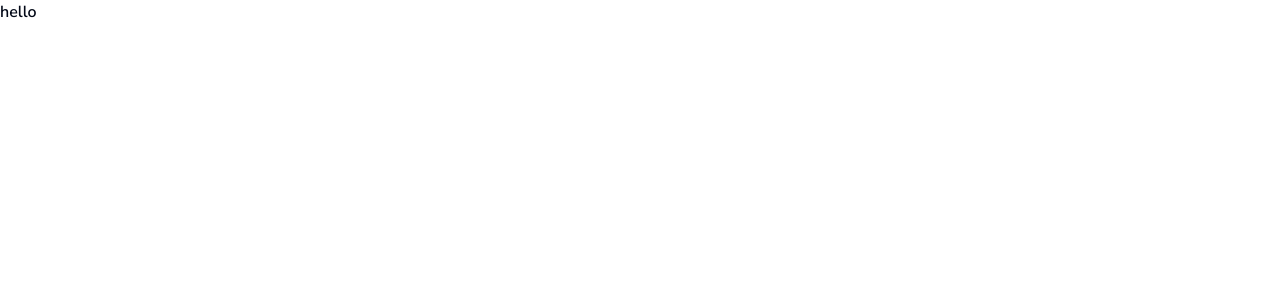
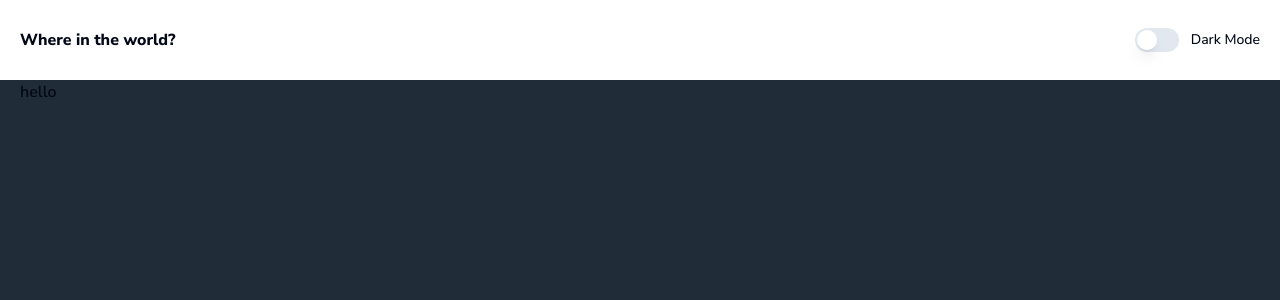
Before and after one commit to thiagomartns/rest-countries-api, a Next.js app: page / in a window 1280 px wide. Shown: the top 300 px of the page. Built offline with nearby package versions, Linux system fonts and the light colour scheme.

Commit message:
Feat: Header and dark theme

```diff
--- /dev/null
+++ b/app/countries/[country]/page.tsx
@@ -0,0 +1,9 @@
+"use client";
+
+import { useParams } from "next/navigation";
+
+export default function Country() {
+  const params = useParams();
+
+  return <h1>helloasdasd country: {params.country}</h1>;
+}
--- a/app/layout.tsx
+++ b/app/layout.tsx
@@ -1,11 +1,13 @@
 import type { Metadata } from "next";
 import { Nunito_Sans } from "next/font/google";
 import "./globals.css";
+import { Navigation } from "@/components/navigation";
+import { MantineProvider, createTheme } from "@mantine/core";
 
 const nunito = Nunito_Sans({ subsets: ["latin"] });
 
 export const metadata: Metadata = {
-  title: "Create Next App",
+  title: "Where in the world?",
   description: "Generated by create next app",
 };
 
@@ -14,9 +16,20 @@ export default function RootLayout({
 }: Readonly<{
   children: React.ReactNode;
 }>) {
+  const theme = createTheme({
+    /** Put your mantine theme override here */
+  });
+
   return (
     <html lang="en">
-      <body className={nunito.className}>{children}</body>
+      <body className={nunito.className}>
+        <MantineProvider theme={theme}>
+          <Navigation />
+          <main className="h-[90vh] bg-very-dark-blue-bg px-5 ">
+            {children}
+          </main>
+        </MantineProvider>
+      </body>
     </html>
   );
 }
--- a/app/page.tsx
+++ b/app/page.tsx
@@ -1,5 +1,12 @@
-import Image from "next/image";
+"use client";
+
+import { useMantineColorScheme } from "@mantine/core";
 
 export default function Home() {
-  return <h1 className="font-semibold">hello</h1>;
+  const { colorScheme } = useMantineColorScheme();
+  const isDark = colorScheme === "dark" ? true : false;
+
+  return (
+    <h1 className={`font-semibold ${isDark ? "text-white" : ""}`}>hello</h1>
+  );
 }
--- /dev/null
+++ b/components/navigation/index.tsx
@@ -0,0 +1,42 @@
+"use client";
+
+import React from "react";
+import { Switch } from "../ui/switch";
+import { Label } from "../ui/label";
+import { useComputedColorScheme, useMantineColorScheme } from "@mantine/core";
+import Link from "next/link";
+
+export const Navigation = () => {
+  const { setColorScheme, colorScheme } = useMantineColorScheme();
+  const computedColorScheme = useComputedColorScheme("light", {
+    getInitialValueInEffect: true,
+  });
+  const isDark = colorScheme === "dark" ? true : false;
+
+  return (
+    <header
+      className={`flex justify-between px-5 py-10 items-center shadow-xl h-[10vh] ${
+        isDark ? "bg-very-dark-blue-bg" : ""
+      }`}
+    >
+      <Link
+        href="/"
+        className={`font-extrabold text-md ${isDark ? "text-white" : ""}`}
+      >
+        Where in the world?
+      </Link>
+      <div className="flex items-center gap-3">
+        <Switch
+          onClick={() =>
+            setColorScheme(computedColorScheme === "light" ? "dark" : "light")
+          }
+          id="theme"
+          className={`data-[state=checked]:bg-dark-blue`}
+        />
+        <Label className={`${isDark ? "text-white" : ""}`} htmlFor="theme">
+          Dark Mode
+        </Label>
+      </div>
+    </header>
+  );
+};
--- /dev/null
+++ b/components/ui/label.tsx
@@ -0,0 +1,26 @@
+"use client"
+
+import * as React from "react"
+import * as LabelPrimitive from "@radix-ui/react-label"
+import { cva, type VariantProps } from "class-variance-authority"
+
+import { cn } from "@/lib/utils"
+
+const labelVariants = cva(
+  "text-sm font-medium leading-none peer-disabled:cursor-not-allowed peer-disabled:opacity-70"
+)
+
+const Label = React.forwardRef<
+  React.ElementRef<typeof LabelPrimitive.Root>,
+  React.ComponentPropsWithoutRef<typeof LabelPrimitive.Root> &
+    VariantProps<typeof labelVariants>
+>(({ className, ...props }, ref) => (
+  <LabelPrimitive.Root
+    ref={ref}
+    className={cn(labelVariants(), className)}
+    {...props}
+  />
+))
+Label.displayName = LabelPrimitive.Root.displayName
+
+export { Label }
--- /dev/null
+++ b/components/ui/switch.tsx
@@ -0,0 +1,29 @@
+"use client";
+
+import * as React from "react";
+import * as SwitchPrimitives from "@radix-ui/react-switch";
+
+import { cn } from "@/lib/utils";
+
+const Switch = React.forwardRef<
+  React.ElementRef<typeof SwitchPrimitives.Root>,
+  React.ComponentPropsWithoutRef<typeof SwitchPrimitives.Root>
+>(({ className, ...props }, ref) => (
+  <SwitchPrimitives.Root
+    className={cn(
+      "peer inline-flex h-6 w-11 shrink-0 cursor-pointer items-center rounded-full border-2 border-transparent transition-colors focus-visible:outline-none focus-visible:ring-2 focus-visible:ring-ring focus-visible:ring-offset-2 focus-visible:ring-offset-background disabled:cursor-not-allowed disabled:opacity-50 data-[state=checked]:bg-primary data-[state=unchecked]:bg-input",
+      className
+    )}
+    {...props}
+    ref={ref}
+  >
+    <SwitchPrimitives.Thumb
+      className={cn(
+        "pointer-events-none block h-5 w-5 rounded-full bg-background shadow-lg ring-0 transition-transform data-[state=checked]:translate-x-5 data-[state=unchecked]:translate-x-0"
+      )}
+    />
+  </SwitchPrimitives.Root>
+));
+Switch.displayName = SwitchPrimitives.Root.displayName;
+
+export { Switch };
```
Also changed, not shown: package.json (+7 -1 lines), 1 other file (tests, documents, lock files or other folders).
